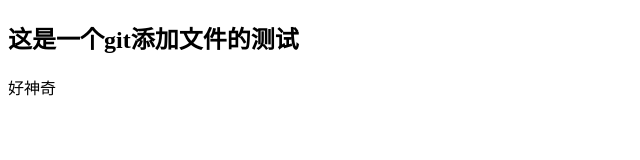
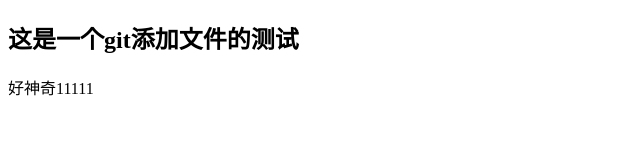
Before and after one commit to ktrinasun/hellokitty, a plain HTML site: page index.html in a window 1280 px wide. Shown: the full height of the page, 0-640 px from the left. Drawn offline with Linux system fonts and the light colour scheme.

Commit message:
9行添加111-index.html

```diff
--- a/index.html
+++ b/index.html
@@ -6,6 +6,6 @@
 </head>
 <body>
 	<h2>这是一个git添加文件的测试</h2>
-	<p>好神奇</p>
+	<p>好神奇11111</p>
 </body>
 </html>
```
